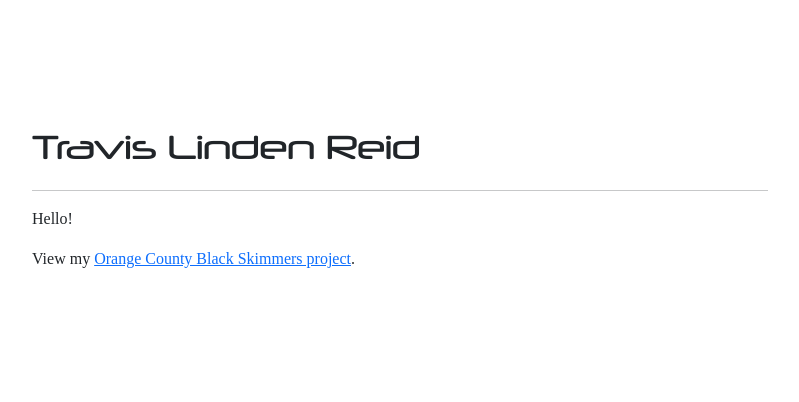
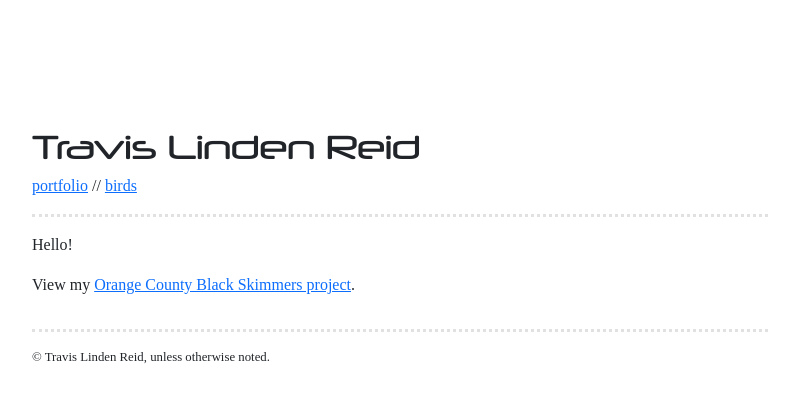
Before and after one commit to travislindenreid/portfolio-minimalist, an Angular app in the folder bird-luvr/: page / in a window 1280 px wide. Shown: the top 402 px of the page, without its empty margins (240-1039 px from the left). Built offline with nearby package versions, Linux system fonts and the light colour scheme.

Commit message:
footer and content edits

```diff
--- /dev/null
+++ b/bird-luvr/src/app/portfolioApp/components/footer/footer.html
@@ -0,0 +1,8 @@
+<div class="row">
+    <div class="col-md-2 col-sm-12"></div>
+    <footer class="col-md-8 col-sm-12">
+        <hr class="dotted">
+        <p>© Travis Linden Reid, unless otherwise noted.</p>
+    </footer>
+    <div class="col-md-2 col-sm-12"></div>
+</div>
--- /dev/null
+++ b/bird-luvr/src/app/portfolioApp/components/footer/footer.scss
@@ -0,0 +1,3 @@
+p {
+    font-size: 0.8em;
+}
--- a/bird-luvr/src/app/portfolioApp/components/header/header.html
+++ b/bird-luvr/src/app/portfolioApp/components/header/header.html
@@ -3,6 +3,9 @@
     <div class="col-md-2"></div>
     <header class="col-md-8 col-sm-12">
       <h1>{{title}}</h1>
+      <nav>
+        <a href="">portfolio</a> // <a href="recentBirds">birds</a>
+      </nav>
     </header>
     <div class="col-md-2"></div>
 
--- a/bird-luvr/src/app/portfolioApp/components/home/home.html
+++ b/bird-luvr/src/app/portfolioApp/components/home/home.html
@@ -12,4 +12,6 @@
 
   </div>
 
+  <app-footer></app-footer>
+
 </body>
--- a/bird-luvr/src/app/portfolioApp/components/home/home.ts
+++ b/bird-luvr/src/app/portfolioApp/components/home/home.ts
@@ -1,8 +1,9 @@
 import { Component } from '@angular/core';
 import { Header } from '../header/header';
+import { Footer } from '../footer/footer';
 
 @Component({
-  imports: [Header],
+  imports: [Header, Footer],
   selector: 'app-home',
   styleUrls: ['../../portfolio.scss', './home.scss'],
   templateUrl: './home.html',
--- a/bird-luvr/src/app/portfolioApp/portfolio.scss
+++ b/bird-luvr/src/app/portfolioApp/portfolio.scss
@@ -18,3 +18,7 @@ h1 {
     font-family: "Neuropol", sans-serif;
     font-size:2em;
 }
+
+hr.dotted {
+  border-top: 3px dotted #8c8c8c;
+}
```
Also changed, not shown: bird-luvr/src/app/portfolioApp/components/footer/footer.ts (added, +9 -0 lines), 1 other file (tests, documents, lock files or other folders).
